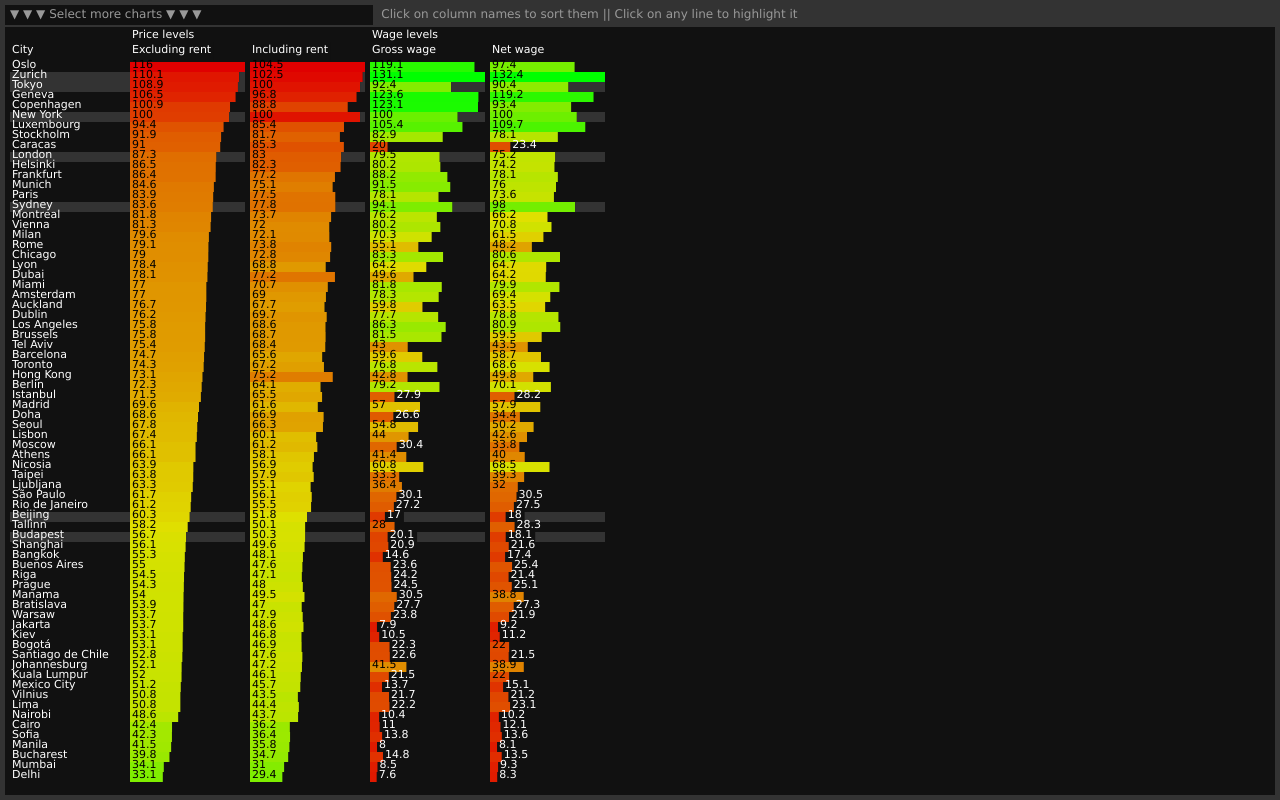
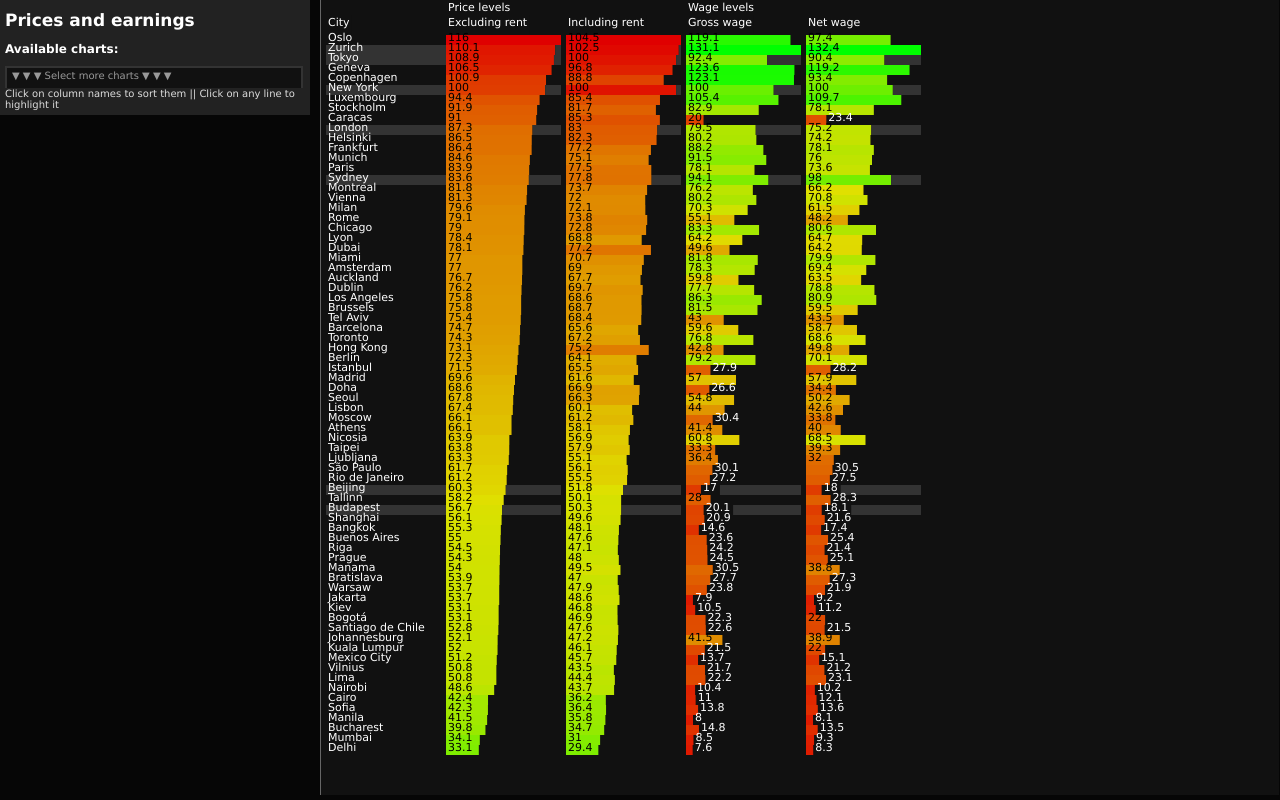
Before and after one commit to rozsahegyi/prices, a plain HTML site: page index.html in a window 1280 px wide. Drawn offline with Linux system fonts and the light colour scheme.

Commit message:
partially finished commit for backup (changes for a different layout)

```diff
--- a/index.html
+++ b/index.html
@@ -16,10 +16,15 @@
 	<script src='prices.js'></script>
 </head>
 <body id='prices'>
-	<section id='header'>
-		<div id='chart_list'></div>
+	<section id='main'>
+		<h1>Prices and earnings</h1>
+		<p></p>
+		<h2>Available charts:</h2>
+		<div id='header'>
+			<div id='chart_list'></div>
+		</div>
 		<div>Click on column names to sort them || Click on any line to highlight it</div>
 	</section>
-	<canvas id='charts'></canvas>
+	<canvas id='canvas'></canvas>
 </body>
 </html>
--- a/prices.js
+++ b/prices.js
@@ -7,9 +7,9 @@
 			this.data = window.prices_data;
 			window.prices_data = [];
 
-			this.canvas = $('charts').getContext('2d');
+			this.canvas = $('canvas').getContext('2d');
 			this.window_resize = Event.on(window, 'resize', function() { window.prices.lazy_refresh(); })
-			$('charts').on('click', function(e) { prices.onclick(e); } );
+			$('canvas').on('click', function(e) { prices.onclick(e); } );
 
 
 			var highlight = 'Beijing,Budapest,London,New York,Sydney,Tokyo,Zurich'
@@ -69,11 +69,11 @@
 		this.refresh = function() {
 			var start = new Date(),
 				size = this.state.metrics.canvas,
-				canvas = $('charts'),
+				canvas = $('canvas'),
 				x = canvas.offsetLeft, y = canvas.offsetTop, stepy
 
 			// available width, assuming a centered canvas
-			canvas.width = size.w = Math.max(size.x, document.viewport.getWidth() - x * 2)
+			canvas.width = size.w = Math.max(size.x, document.viewport.getWidth() - x - 2)
 			// available height, minus a constant 5 to avoid scrolling (chrome)
 			canvas.height = size.h = Math.max(size.y, document.viewport.getHeight() - y - 5)
 			// less height than ideal? adjust stepy
--- a/prices.less
+++ b/prices.less
@@ -1,6 +1,7 @@
 
-body					{
-	margin: 0px; padding: 5px 0px 0px 5px; background: #333; font: 12px verdana;
+html { font: 10px verdana; }
+
+body {
 	-webkit-touch-callout: none;
 	-webkit-user-select: none;
 	-khtml-user-select: none;
@@ -10,18 +11,34 @@ body					{
 }
 
 #prices {
+	margin: 0px; padding: 0px; background: #060606; font-size: 100%; overflow: auto;
+
+	h1					{ font-size: 170%; color: #fff; margin: 5px 0px; }
+	h2					{ font-size: 120%; color: #fff; }
+	input				{ padding: 1px 3px; border: none; background: #363636; color: #fff; text-align: center; }
+	p					{ padding-left: 5px; font-size: 120%;
+		span			{ margin-bottom: 5px; display: block; }
+		b.grid			{ margin-left: 10px; }
+		input			{ width: 40px; height: 14px; margin: 2px 5px 2px 2px; font-size: 100%; }
+		input#p,
+		input#c			{ width: 30px; }
+	}
+	a					{ color: #fff; border-bottom: 1px dotted #999; text-decoration: none; }
+	a.wiki-help			{ float: right; }
+
+	#main				{ position: absolute; width: 300px; height: auto; padding: 5px; background: #222; color: #dddddd; }
+	#canvas				{ margin: 0px; border-left: 1px solid #666; margin-left: 320px; padding: 0px; background: #060606; }
+
+	#chart_list			{ padding: 0px; overflow: hidden; position: relative; z-index: 1; background: #111; color: #ccc;
+		div				{ height: 18px; padding: 2px 5px; padding-bottom: 0px; }
+		.active			{ background: #666; color: #fff; }
+		:hover			{ background: #fff; color: #111; cursor: pointer; }
+		:first-child	{ background: #111; color: #999; cursor: default; xtext-align: center; }
+		&:hover 		{ height: auto; }
+	}
 
 	#header > div		{ height: 20px; margin-right: 2px; padding: 2px 2px 0px; display: inline-block; vertical-align: top; background: #333; color: #999; }
 	#header				{ height: 20px; margin-bottom: 2px; position: relative; overflow: visible;
-		#chart_list		{ padding: 0px; overflow: hidden; position: relative; z-index: 1; background: #111; color: #ccc;
-			div			{ height: 18px; padding: 2px 5px; padding-bottom: 0px; }
-			.active		{ background: #666; color: #fff; }
-			:hover		{ background: #fff; color: #111; cursor: pointer; }
-			:first-child{ background: #111; color: #999; cursor: default; xtext-align: center; }
-			&:hover 	{ height: auto; }
-		}
 	}
-	#debug				{ height: 0px; background: #eee; word-wrap: break-word; overflow: auto; }
-	#charts				{ margin: 0px; padding: 0px; background: #000; xdisplay: none; }
 
 }
```
Also changed, not shown: 1 other file.
